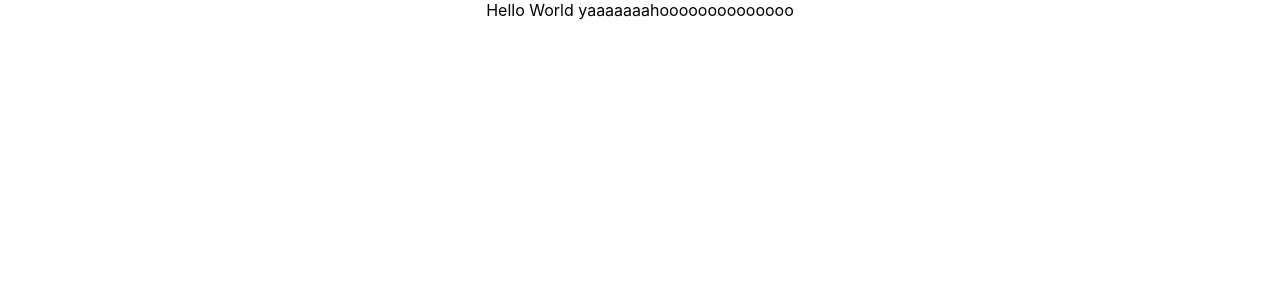
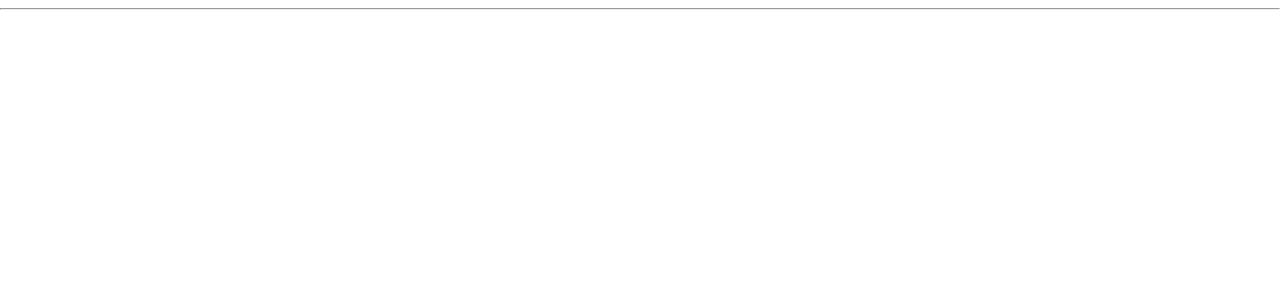
Before and after one commit to HatimSaif/bootcamp-react-app, a React (Create React App) app: page / in a window 1280 px wide. Shown: the top 300 px of the page. Built offline with nearby package versions, Linux system fonts and the light colour scheme.

Commit message:
Create new Child Component 'ContactDetails'

```diff
--- a/src/App.js
+++ b/src/App.js
@@ -1,9 +1,11 @@
 import './App.css';
-
+import ContactDetails from './contactdetails';
 function App() {
   return (
     <div className="App">
-      Hello World yaaaaaaahoooooooooooooo
+      <contactDetails name="Abdul" age="20" />
+      <hr />
+      <contactDetails name="Hatim" age="25" />
     </div>
   );
 }
--- /dev/null
+++ b/src/contactdetails.js
@@ -0,0 +1,11 @@
+import React from 'react';
+
+function ContactDetails(props) {
+    return (
+        <div>
+            <h1>My Name is {props.name}</h1>
+            <p>My Age is {props.age}</p>
+        </div>
+    );
+}
+export default ContactDetails;
```
